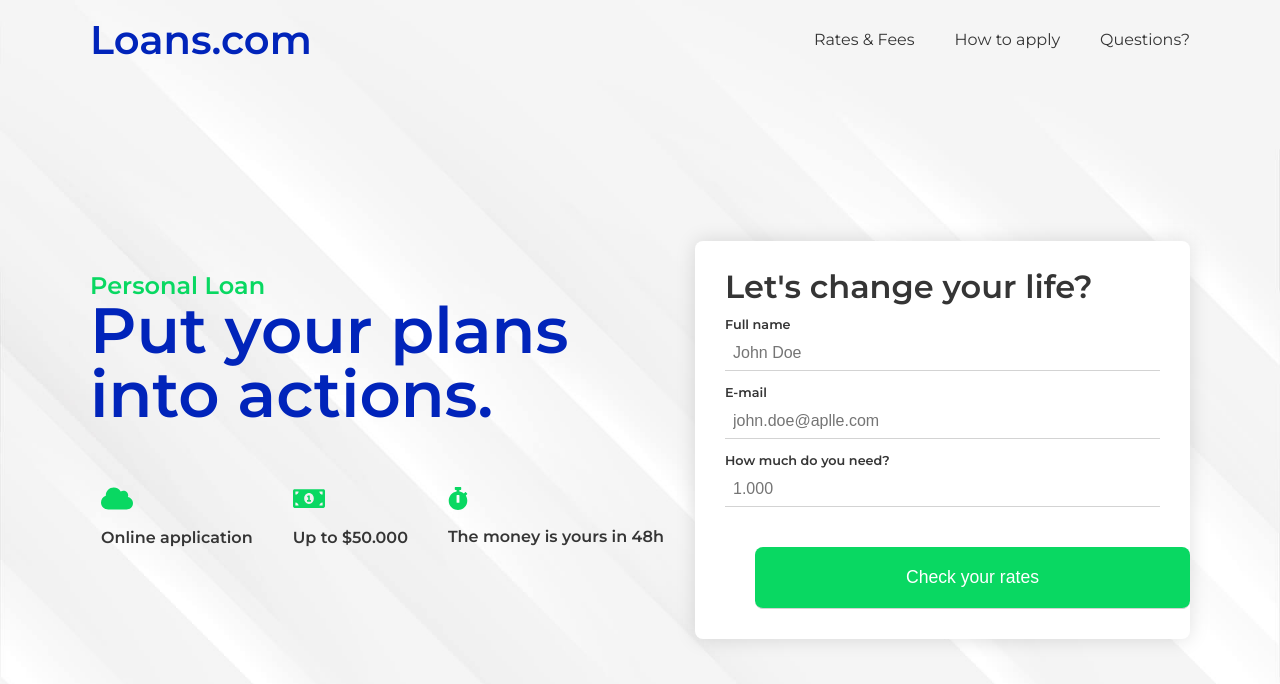
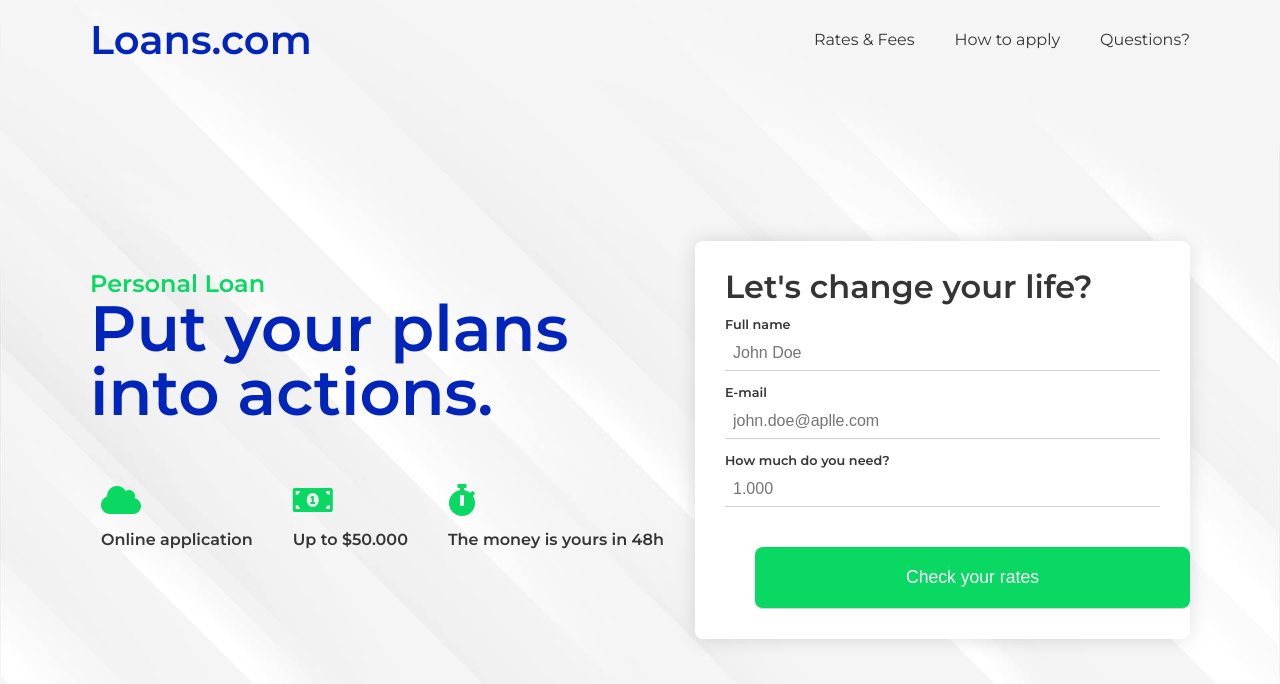
Before and after one commit to klaudiuszfraj/loans, a plain HTML site: page index.html in a window 1280 px wide. Drawn offline with Linux system fonts and the light colour scheme.

Commit message:
added font awsome icons

```diff
--- a/css/main.css
+++ b/css/main.css
@@ -88,18 +88,19 @@ main{
     margin-left: 0;
 }
 .icons__item::before{
-    content: url("../images/cloud-solid.svg");
-    width: 2rem;
+    font-family: "Font Awesome 5 Free";
+    content: "\f0c2";
+    font-weight: 700;
+    font-size: 2rem;
     display: block;
-    filter: invert(70%) sepia(38%) saturate(5152%) hue-rotate(99deg) brightness(101%) contrast(93%);
+    color: var(--accent-color);
     margin-bottom: 1rem;
 }
 .icons__item:nth-child(2)::before{
-    content: url("../images/money-bill-alt-solid.svg");
+    content: "\f3d1";
 }
 .icons__item:nth-child(3)::before{
-    content: url("../images/stopwatch-solid.svg");
-    width: 20px;
+    content: "\f2f2";
 }
 .intro__form{
     padding: 30px;
--- a/index.html
+++ b/index.html
@@ -8,6 +8,7 @@
   <link rel="stylesheet" href="css/reset.css">
   <link rel="stylesheet" href="css/main.css">
   <link href="https://fonts.googleapis.com/css2?family=Montserrat:ital,wght@0,400;0,600;1,700&display=swap" rel="stylesheet">
+  <link rel="stylesheet" href="https://cdnjs.cloudflare.com/ajax/libs/font-awesome/5.9.0/css/all.min.css"/>
 </head>
 <body>
 <header class="container">
```
